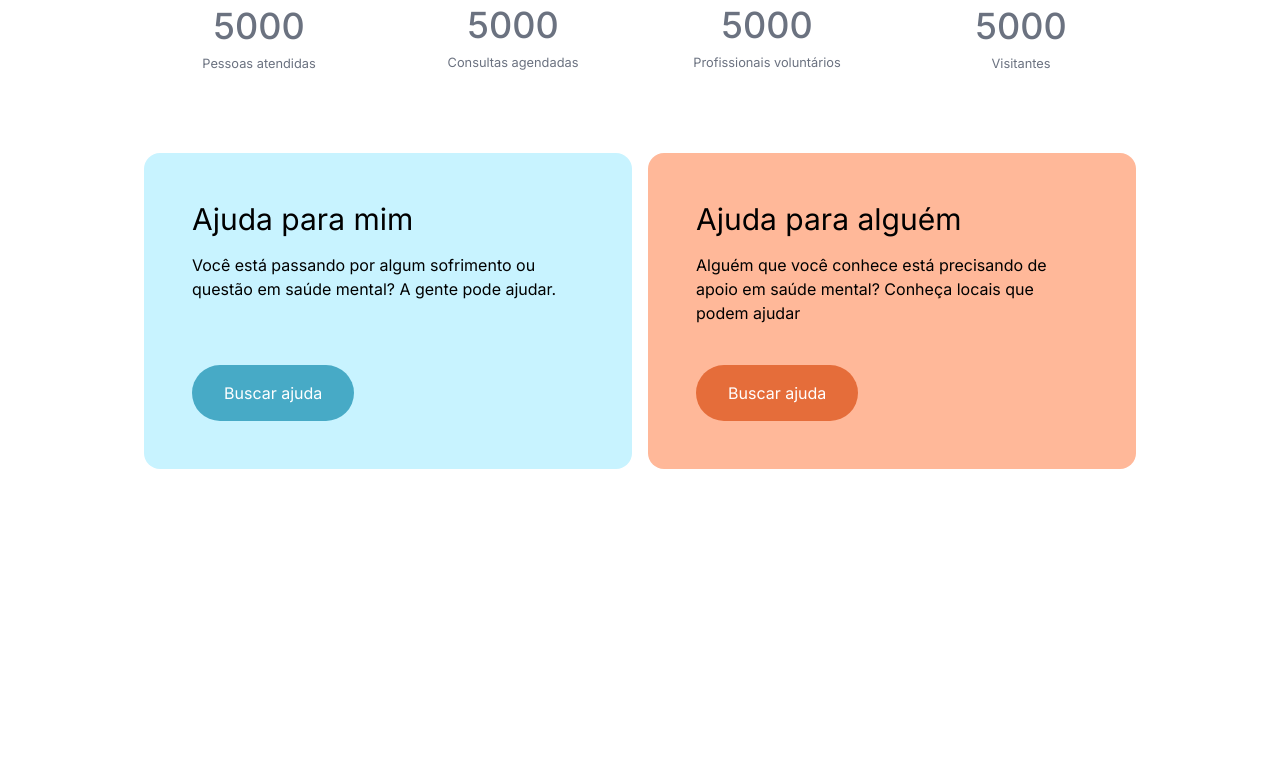
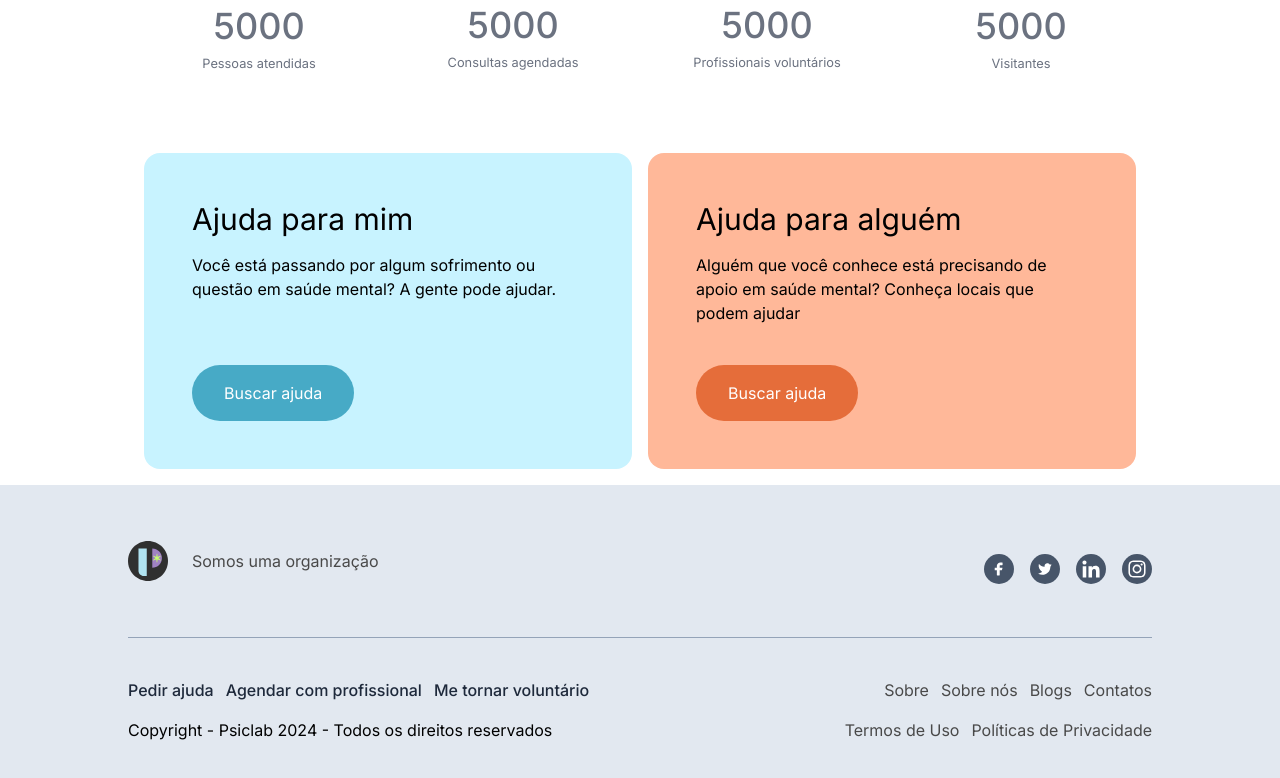
Before and after one commit to pdrmenezes/tech-pro-bem-psicolab, a Next.js app: page / in a window 1280 px wide. Shown: the part 1446-2224 px from the top of the page. Before the commit the page ends 1931 px from the top, so only its background shows below. Built offline with nearby package versions, Linux system fonts and the light colour scheme.

Commit message:
feat: footer

```diff
--- /dev/null
+++ b/app/components/footer.tsx
@@ -0,0 +1,74 @@
+import Image from "next/image";
+import Logo from "../assets/logo.svg";
+import fbIcon from "../assets/fb-icon.svg";
+import twitterIcon from "../assets/twitter-icon.svg";
+import linkedinIcon from "../assets/linkedin-icon.svg";
+import instagramIcon from "../assets/instagram-icon.svg";
+
+export function Footer() {
+    return (
+        <footer className="w-full bg-[#E2E8F0] py-14">
+            <div className="flex items-center pb-10 justify-between mx-auto max-w-5xl">
+            <div>
+            <div className="flex items-center gap-6 pb-4">
+            <Image
+                 src={Logo}
+                alt="Psiclab Logo"
+                width={40}
+                height={40}
+            />
+          <a className="text-[#494949]" href="">
+            Somos uma organização
+          </a>
+            </div>
+        </div>
+            <div className="flex gap-4">
+          <a href="">
+            <Image src={fbIcon} width={30} height={30} alt="social icon" />
+          </a>
+          <a href="">
+            <Image src={twitterIcon} width={30} height={30} alt="social icon" />
+          </a>
+          <a href="">
+            <Image
+              src={linkedinIcon}
+              width={30}
+              height={30}
+              alt="social icon"
+            />
+          </a>
+          <a href="">
+            <Image
+              src={instagramIcon}
+              width={30}
+              height={30}
+              alt="social icon"
+            />
+          </a>
+        </div>
+            </div>
+            <div className="flex justify-between border-t border-slate-400 pb-4 pt-10 mx-auto max-w-5xl">
+                <div className="flex items-center gap-3 text-slate-800 font-medium">
+                <a>Pedir ajuda</a>
+                <a>Agendar com profissional</a>
+                <a>Me tornar voluntário</a>
+                </div>
+                <div className=" flex gap-3 text-[#494949]">
+                    <a>Sobre</a>
+                    <a>Sobre nós</a>
+                    <a>Blogs</a>
+                    <a>Contatos</a>
+                </div>
+            </div>
+            <div className="flex justify-between mx-auto max-w-5xl">
+                <div>
+                    <p>Copyright - Psiclab 2024 - Todos os direitos reservados</p>
+                </div>
+                <div className="flex gap-3 text-[#494949]">
+                    <a>Termos de Uso</a>
+                    <a>Políticas de Privacidade</a>
+                </div>
+            </div>
+        </footer>
+    )
+}
--- a/app/page.tsx
+++ b/app/page.tsx
@@ -1,4 +1,5 @@
 import { AboutSection } from "./components/about";
+import { Footer } from "./components/footer";
 import { Header } from "./components/header";
 import { Hero } from "./components/hero";
 import { ImpactSection } from "./components/impact";
@@ -12,6 +13,7 @@ export default function Home() {
       <Hero />
       <AboutSection />
       <ImpactSection />
+      <Footer />
     </main>
   );
 }
```
